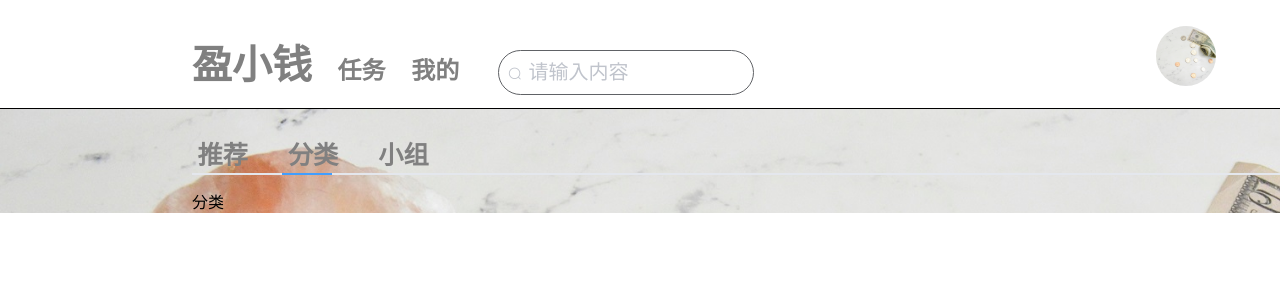
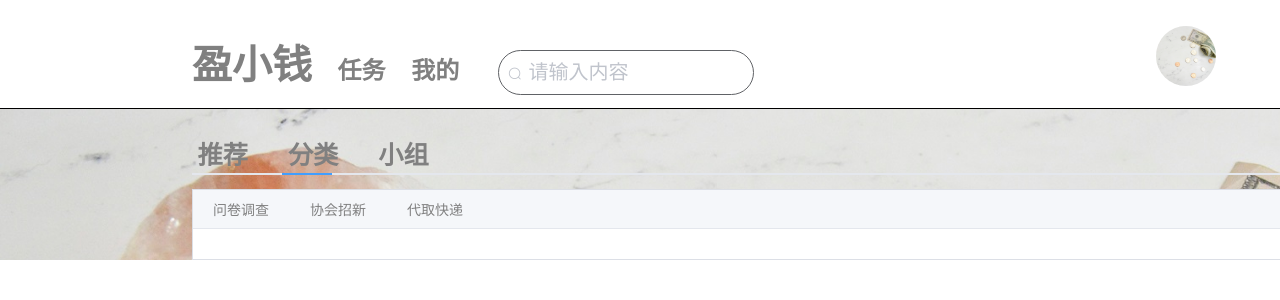
Before and after one commit to haowe-7/Fat-Wallet-FrontEnd, a Vue app: page /mainpage/task in a window 1280 px wide. Both pictures are taken after a click on the tab "分类". Shown: the top 300 px of the page. Built offline with nearby package versions, Linux system fonts and the light colour scheme.

Commit message:
add CategoryPage

```diff
--- /dev/null
+++ b/src/components/CategoryPage.vue
@@ -0,0 +1,52 @@
+<template>
+  <div>
+    <el-tabs v-model="activeName" type="border-card" @tab-click="handleClick">
+      <el-tab-pane name="recommend">
+        <span slot="label" class='category-sub-title'>问卷调查</span>
+        <div v-for="o in 4" :key="o" class="text item">
+          <TaskBlock></TaskBlock>
+        </div>
+      </el-tab-pane>
+      <el-tab-pane name="classification">
+        <span slot="label" class='category-sub-title'>协会招新</span>
+        协会招新
+      </el-tab-pane>
+      <el-tab-pane name="group">
+        <span slot="label" class='category-sub-title'>代取快递</span>
+        代取快递
+      </el-tab-pane>
+    </el-tabs>
+  </div>
+</template>
+
+<script>
+import TaskBlock from '@/components/TaskBlock';
+
+export default {
+  name: 'CategoryPage',
+  components: {
+    TaskBlock
+  },
+  data() {
+    return {
+    };
+  },
+  methods: {
+  },
+};
+</script>
+
+<style>
+.category-sub-title {
+  font-size: 100%;
+  color: gray;
+}
+/* .nav {
+  font-size: 150%;
+  font-weight: bold;
+  color: gray;
+  margin-left: 2%;
+  cursor: pointer;
+  text-decoration:none;
+} */
+</style>
--- a/src/components/TaskPage.vue
+++ b/src/components/TaskPage.vue
@@ -7,7 +7,7 @@
       </el-tab-pane>
       <el-tab-pane name="classification">
         <span slot="label" class='sub-title'>分类</span>
-        分类
+        <CategoryPage></CategoryPage>
       </el-tab-pane>
       <el-tab-pane name="group">
         <span slot="label" class='sub-title'>小组</span>
@@ -18,11 +18,12 @@
 </template>
 <script>
 import RecommendPage from '@/components/RecommendPage';
-
+import CategoryPage from '@/components/CategoryPage';
 export default {
   name: 'TaskPage',
   components: {
-    RecommendPage
+    RecommendPage,
+    CategoryPage
   },
   data() {
     return {
```
